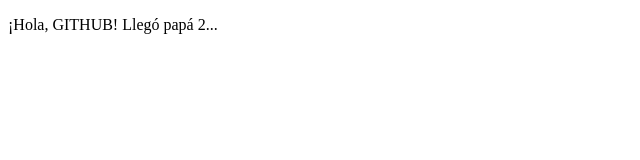
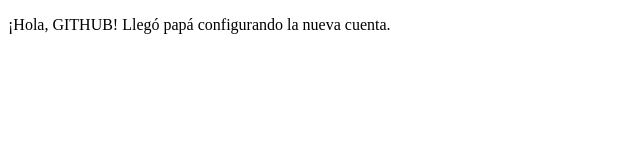
Before and after one commit to cvega01/proyectoDemoCursoPrework, a plain HTML site: page index.html in a window 1280 px wide. Shown: the whole page, without its empty margins (0-640 px from the left). Drawn offline with Linux system fonts and the light colour scheme.

Commit message:
Configuración cuenta nueva

```diff
--- a/index.html
+++ b/index.html
@@ -8,7 +8,7 @@
 </head>
 <body>
     <p>
-        ¡Hola, GITHUB! Llegó papá 2...
+        ¡Hola, GITHUB! Llegó papá configurando la nueva cuenta.
     </p>
 </body>
 </html>
```
